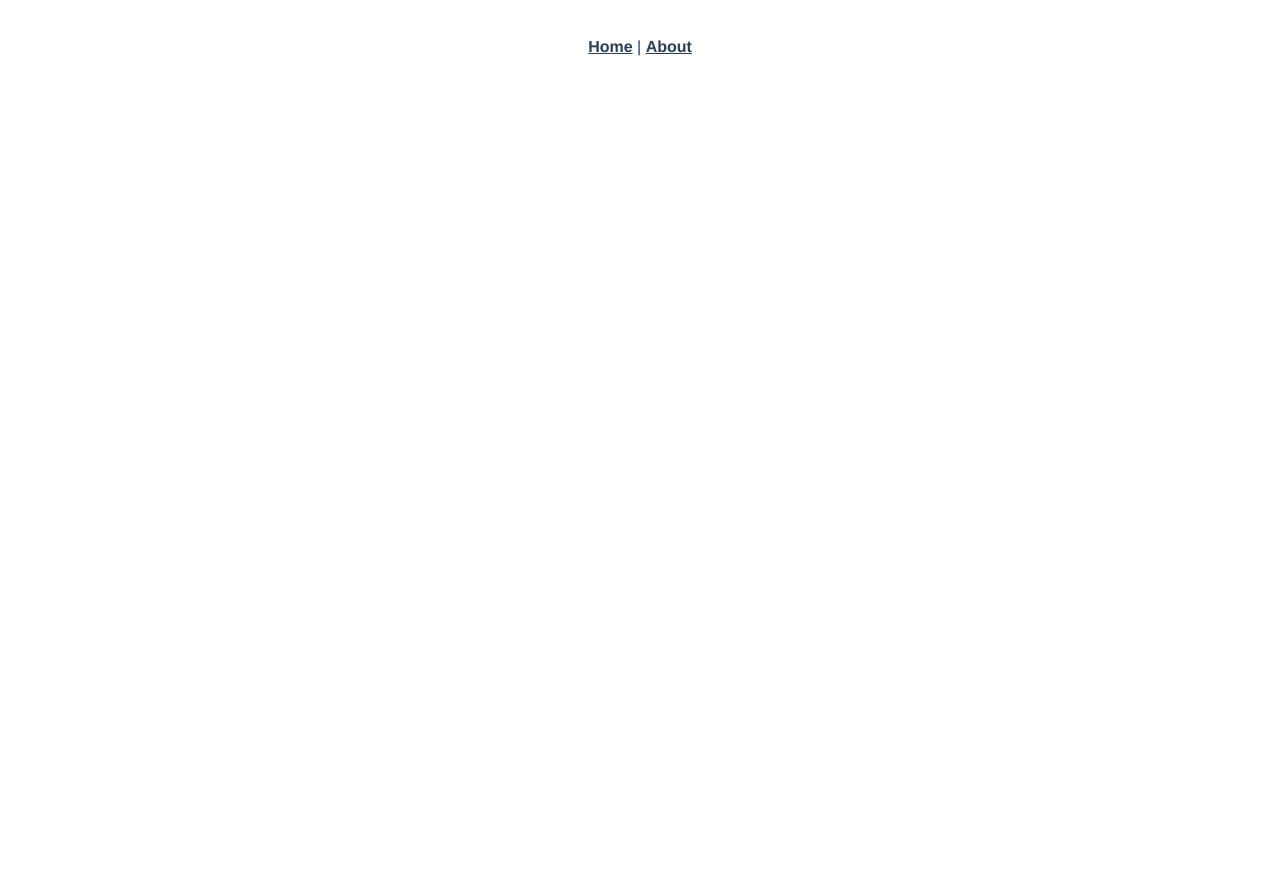
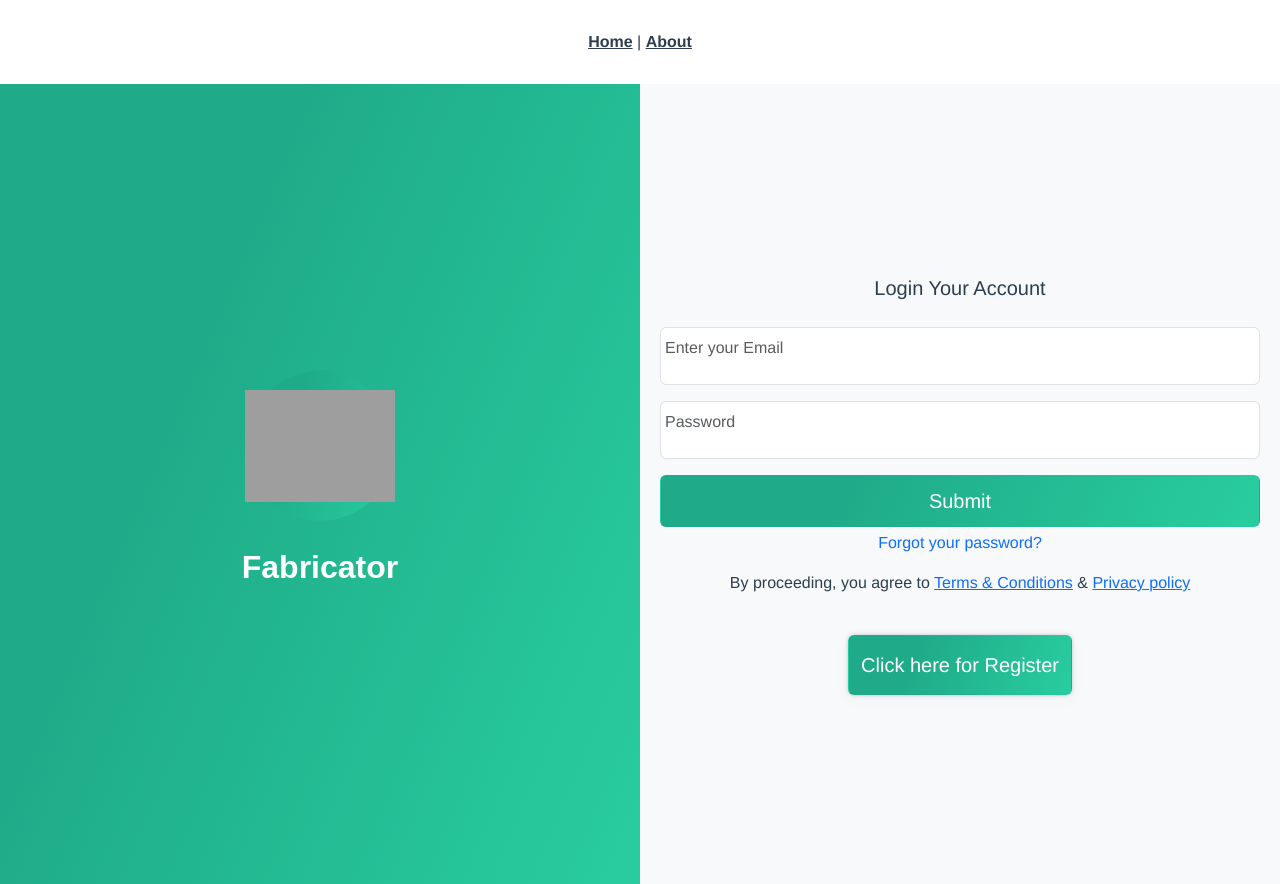
Before and after one commit to Abhishekfpaipl/pwalogin, a Vue app: page /login in a window 1280 px wide. Before the commit this address had no page. Before the commit the page ends 800 px from the top, so only its background shows below. Built offline with nearby package versions, Linux system fonts and the light colour scheme; grey boxes are pictures that could not be loaded.

Commit message:
loginPage

```diff
--- a/package.json
+++ b/package.json
@@ -8,6 +8,8 @@
     "lint": "vue-cli-service lint"
   },
   "dependencies": {
+    "bootstrap": "^5.3.2",
+    "bootstrap-icons": "^1.11.2",
     "core-js": "^3.8.3",
     "register-service-worker": "^1.7.2",
     "vue": "^3.2.13",
--- a/public/index.html
+++ b/public/index.html
@@ -1,17 +1,29 @@
 <!DOCTYPE html>
 <html lang="">
+
 <head>
   <meta charset="utf-8">
   <meta http-equiv="X-UA-Compatible" content="IE=edge">
   <meta name="viewport" content="width=device-width,initial-scale=1.0">
   <link rel="icon" href="<%= BASE_URL %>favicon.ico">
-    <title><%= htmlWebpackPlugin.options.title %></title>
+  <title>
+    <%= htmlWebpackPlugin.options.title %>
+  </title>
+  <link href="https://cdn.jsdelivr.net/npm/bootstrap@5.3.2/dist/css/bootstrap.min.css" rel="stylesheet"
+    integrity="sha384-T3c6CoIi6uLrA9TneNEoa7RxnatzjcDSCmG1MXxSR1GAsXEV/Dwwykc2MPK8M2HN" crossorigin="anonymous">
+  <link href="https://cdn.jsdelivr.net/npm/bootstrap-icons@1.11.1/font/bootstrap-icons.min.css" rel="stylesheet">
 </head>
+
 <body>
+  <script src="https://cdn.jsdelivr.net/npm/bootstrap@5.3.2/dist/js/bootstrap.bundle.min.js"
+    integrity="sha384-C6RzsynM9kWDrMNeT87bh95OGNyZPhcTNXj1NW7RuBCsyN/o0jlpcV8Qyq46cDfL"
+    crossorigin="anonymous"></script>
   <noscript>
-      <strong>We're sorry but <%= htmlWebpackPlugin.options.title %> doesn't work properly without JavaScript enabled. Please enable it to continue.</strong>
+    <strong>We're sorry but <%= htmlWebpackPlugin.options.title %> doesn't work properly without JavaScript enabled.
+        Please enable it to continue.</strong>
   </noscript>
   <div id="app"></div>
   <!-- built files will be auto injected -->
 </body>
+
 </html>
--- a/src/router/index.js
+++ b/src/router/index.js
@@ -16,6 +16,11 @@ const routes = [
     component: () =>
       import(/* webpackChunkName: "about" */ "../views/AboutView.vue"),
   },
+  {
+    path:'/login',
+    name:'LoginPage',
+    component:()=>import('@/views/LoginPage.vue')
+  }
 ];
 
 const router = createRouter({
--- a/src/views/HomeView.vue
+++ b/src/views/HomeView.vue
@@ -2,6 +2,8 @@
   <div class="home">
     <img alt="Vue logo" src="../assets/logo.png" />
     <HelloWorld msg="Welcome to Your Vue.js App" />
+
+    <router-link to="/login" class="btn btn-primary">Login</router-link>
   </div>
 </template>
 
--- /dev/null
+++ b/src/views/LoginPage.vue
@@ -0,0 +1,78 @@
+<template>
+    <div class="row g-0" style="min-height: 100vh;">
+        <div class="pt-2 col-md-6 d-flex flex-column justify-content-center align-items-center"
+            style="background: linear-gradient(113deg, #1FAB89 31%, #28CC9E 97%);">
+            <div class=" rounded-circle d-flex justify-content-center"
+                style="height: 150px; width: 150px; background: linear-gradient(113deg, #1FAB89 31%, #28CC9E 97%);">
+                <img :src="`${publicPath}${logo}`" style="width: 100%; object-fit: contain;">
+            </div>
+            <div class="d-flex justify-content-center">
+                <p class="mt-2 m-0 fw-bold icon">Fabricator</p>
+            </div>
+        </div>
+        <div class="container d-flex flex-column align-items-center justify-content-center col-md-6 bg-light pt-2">
+            <p class="fs-5">Login Your Account </p>
+
+            <div class="w-100 p-2 form-floating container">
+                <input type="email" class="form-control" id="floatingInput" placeholder="Email" v-model="Email">
+                <label for="floatingInput" class="text-muted">Enter your Email</label>
+            </div>
+
+            <div class="w-100 p-2 form-floating container">
+                <input type="password" class="form-control" id="floatingInput" placeholder="Password" v-model="Password">
+                <label for="floatingInput" class="text-muted">Password</label>
+            </div>
+
+            <div class="d-flex justify-content-center align-items-center w-100 px-2 mt-2">
+                <button class="btn text-white py-2 fs-5 w-100"
+                    style="padding: 10px 12px !important;background: linear-gradient(113deg, #1FAB89 31%, #28CC9E 97%);">Submit</button>
+            </div>
+
+            <RouterLink to="/forgot-password-page" style="text-decoration: none;">
+                <div class="text-end mt-1">
+                    Forgot your password?
+                </div>
+            </RouterLink>
+            <div class="text-center container my-3">
+                <p>By proceeding, you agree to <RouterLink to="/">Terms & Conditions</RouterLink> & <RouterLink to="/">
+                        Privacy policy</RouterLink>
+                </p>
+            </div>
+            <div class="d-flex justify-content-center p-2">
+                <router-link to="/registration-page" class="w-100 rounded"
+                    style="box-shadow: rgba(67, 71, 85, 0.27) 0px 0px 0.25em, rgba(90, 125, 188, 0.05) 0px 0.25em 1em;">
+                    <button class="btn w-100 fs-5 text-white"
+                        style="background: linear-gradient(113deg, #1FAB89  31%,  #28CC9E 97%);padding: 14px 12px ;">
+                        Click here for Register
+                    </button>
+                </router-link>
+            </div>
+        </div>
+    </div>
+</template>
+
+<script>
+export default {
+    data() {
+        return {
+            logo: "img/fablogo.png",
+            publicPath: process.env.BASE_URL,
+            Email: "",
+            Password: "",
+        };
+    },
+}
+</script>
+
+<style scoped>
+.icon {
+    /* font-family: 'Lucida Sans', 'Lucida Sans Regular', 'Lucida Grande', 'Lucida Sans Unicode', Geneva, Verdana, sans-serif; */
+    font-family: Arial, Helvetica, sans-serif;
+    font-size: 2rem;
+    color: white;
+    /* background: -webkit-linear-gradient(113deg, #28CC9E 31%, #1FAB89 97%); */
+    padding: 14px 12px;
+    /* -webkit-text-fill-color: transparent; */
+    background-clip: text;
+}
+</style>
```
Also changed, not shown: 1 other file (tests, documents, lock files or other folders). Lines whose indentation alone changed are shown as unchanged.
